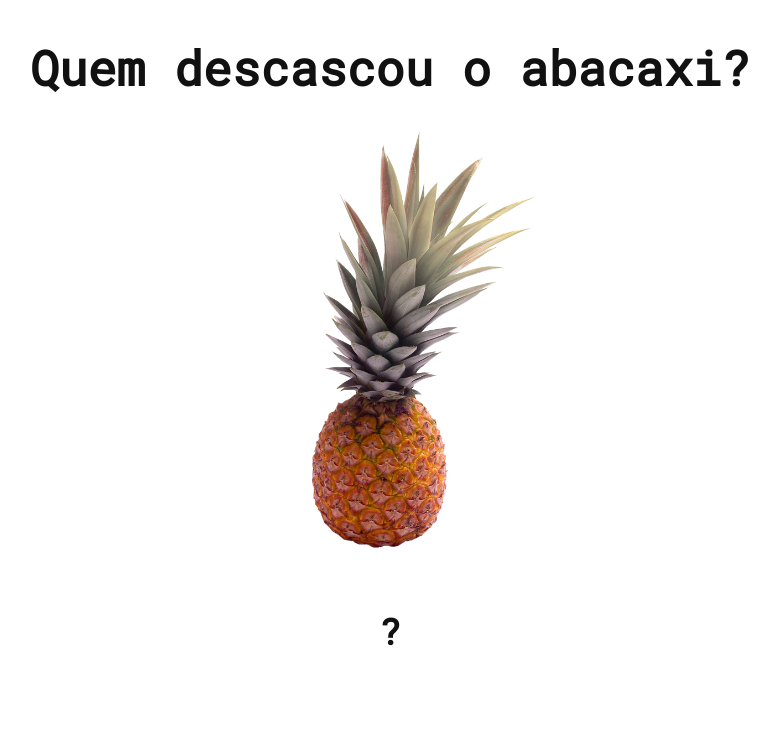
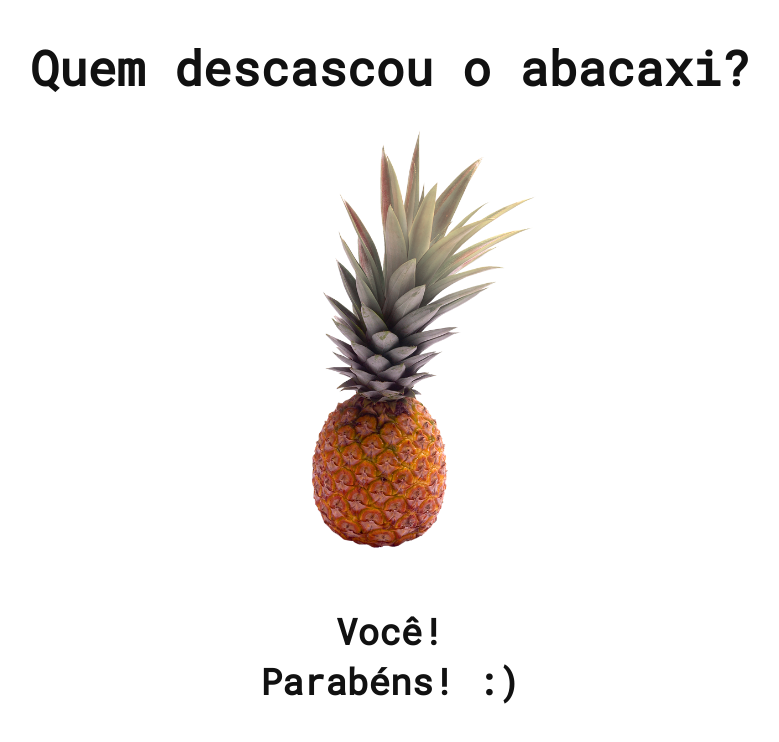
Before and after one commit to guilhermemiua/git-course-for-unect, a plain HTML site: page index.html in a window 1280 px wide. Shown: the whole page, without its empty margins (250-1029 px from the left). Drawn offline with Linux system fonts and the light colour scheme.

Commit message:
Course finished

```diff
--- a/index.html
+++ b/index.html
@@ -10,7 +10,8 @@
     <div class="container">
       <h1 class="title"> Quem descascou o abacaxi? </h1>
       <img src="img/abacaxi.png" class="abacaxi" alt="Quem descascou o abacaxi?">
-      <h2 class="liderquefaz">?</h2>
+      <h2>Você!</h2>
+      <h2 class="liderquefaz"> Parabéns! :) </h2>
     </div>
   </body>
 </html>
```
